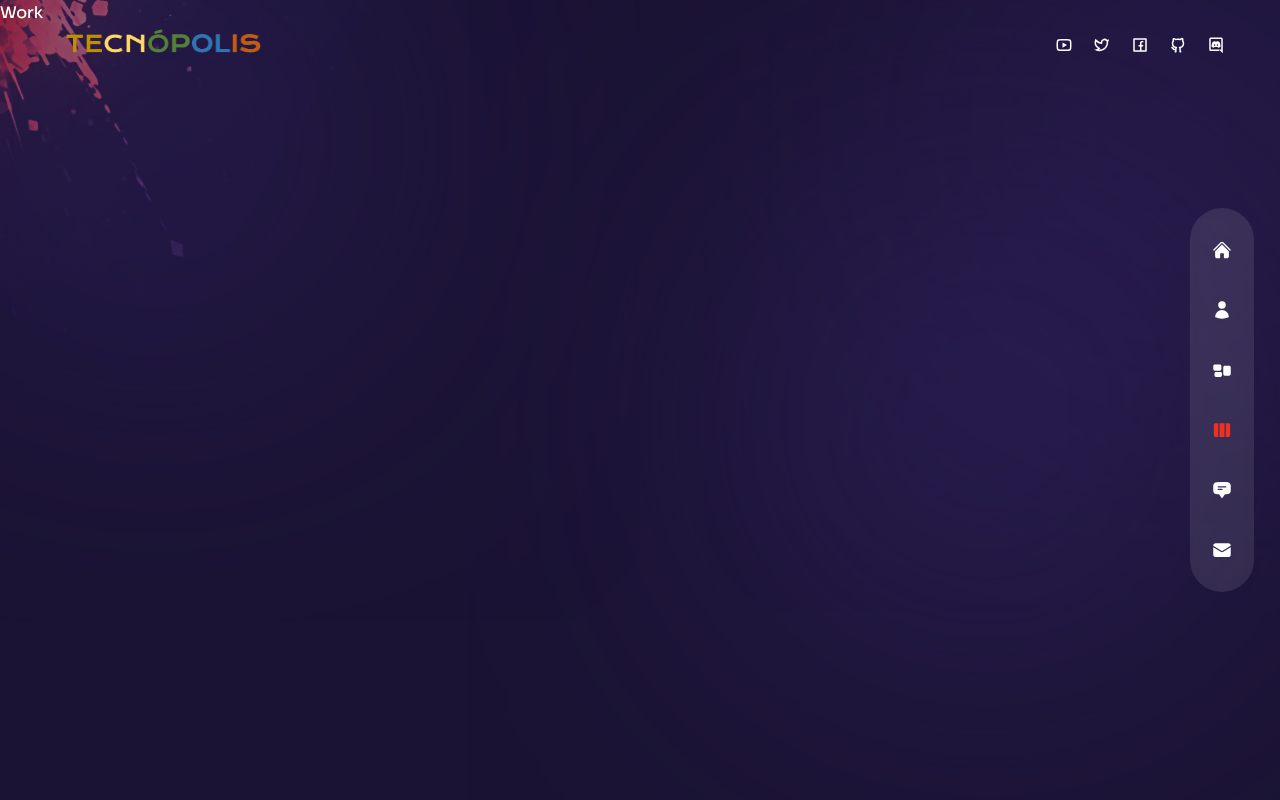
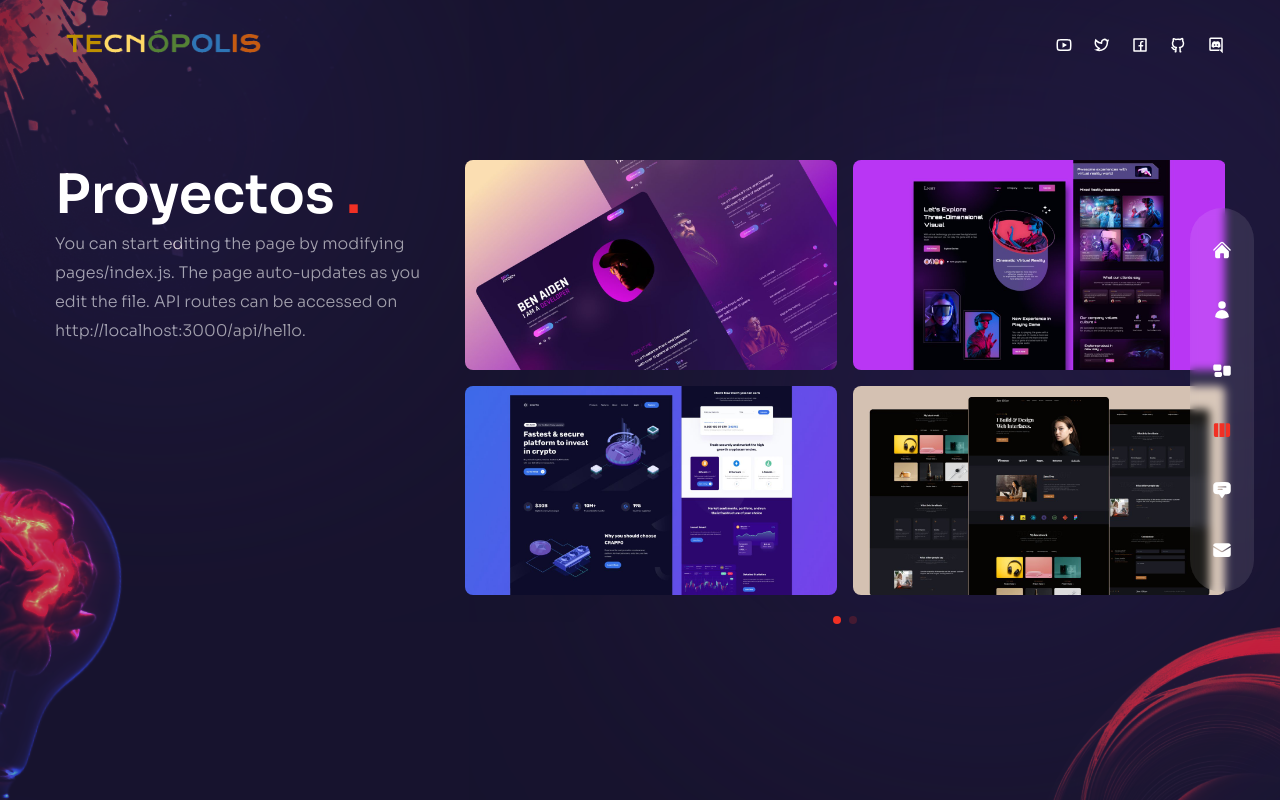
Before and after one commit to satara2358/portfolio, a Next.js app: page /work in a window 1280 px wide. Built offline with nearby package versions, Linux system fonts and the light colour scheme.

Commit message:
Proyectos

```diff
--- a/components/WorkSlider.js
+++ b/components/WorkSlider.js
@@ -1,4 +1,10 @@
-// data
+import { Swiper, SwiperSlide } from 'swiper/react';
+import 'swiper/css';
+import 'swiper/css/free-mode';
+import 'swiper/css/pagination';
+import { Pagination } from 'swiper';
+import Image from 'next/image';
+
 const workSlides = {
   slides: [
     {
@@ -45,7 +51,45 @@
 };
 
 const WorkSlider = () => {
-  return <div>Work Slider</div>;
+  return (
+    <Swiper
+      spaceBetween={10}
+      pagination={{
+        clickable: true,
+      }}
+      modules={[Pagination]}
+      className='h-[280px] sm:h-[480px]'
+    >
+      {workSlides.slides.map((slide, index) =>{
+        return(
+          <SwiperSlide key={index}>
+            <div className='grid grid-cols-2 grid-rows-2 gap-4 cursor-pointer'>
+              {slide.images.map((image, index) => {
+                return(
+                  <div className='relative rounded-lg overflow-hidden flex items-center justify-center group'>
+                    <div className='flex items-center justify-center relative overflow-hidden'>
+                      <Image
+                        src={image.path} width={500} height={300} alt=''
+                      />
+                      <div className='absolute inset-0 bg-gradient-to-l from-transparent via-[#e838cc] to-[#4a22bd] opacity-0 group-hover:opacity-40 transition-all duration-500'>
+                      </div>
+                      <div className='absolute bottom-0 translate-y-full group-hover:-translate-y-10'>
+                        <div>
+                          <div>title part 1</div>
+                          <div>title part 1</div>
+                          <div>title part 1</div>
+                        </div>
+                      </div>
+                    </div>
+                  </div>
+                )
+              })}
+            </div>
+          </SwiperSlide>
+        );
+      })}
+    </Swiper>
+  )
 };
 
 export default WorkSlider;
--- a/pages/services/index.js
+++ b/pages/services/index.js
@@ -42,6 +42,7 @@
           </motion.div>
         </div>
       </div>
+      <Bulb/>
     </div>
   )
 };
--- a/pages/work/index.js
+++ b/pages/work/index.js
@@ -1,5 +1,48 @@
+import WorkSlider from '../../components/WorkSlider.js'
+import ServiceSlider from '../../components/ServiceSlider';
+import Bulb from '../../components/Bulb';
+import Circles from '../../components/Circles';
+import { motion } from 'framer-motion';
+import { fadeIn } from '../../variants';
+
+
 const Work = () => {
-  return <div>Work</div>;
+  return (
+    <div className='h-full bg-primary/30 py-36 flex items-center'>
+      <Circles/>
+      <div className='container mx-auto'>
+        <div className='flex flex-col xl:flex-row gap-x-8'>
+          <div className='text-center flex xl:w-[30vw] flex-col lg:text-left mb-4 xl:marker:'>
+            <motion.h2
+              variants={fadeIn('up', 0.2)}
+              initial='hidden'
+              animate='show'
+              exit='hidden'
+              className='h2 xl:mb-0'>
+              Proyectos <span className='text-accent'>.</span>
+            </motion.h2>
+            <motion.p
+              variants={fadeIn('up', 0.4)}
+              initial='hidden'
+              animate='show'
+              exit='hidden'
+              className='mb-4 max-w-[400px] mx-auto lg:mx-0'>
+            You can start editing the page by modifying pages/index.js. The page auto-updates as you edit the file. API routes can be accessed on http://localhost:3000/api/hello.
+            </motion.p>
+          </div>
+          <motion.div
+            variants={fadeIn('down', 0.6)}
+            initial='hidden'
+            animate='show'
+            exit='hidden'
+            className='w-full xl:max-w-[65%]'>
+            <WorkSlider />
+          </motion.div>
+        </div>
+      </div>
+      <Bulb/>
+    </div>
+  )
 };
 
 export default Work;
```
Also changed, not shown: public/logo.svg (deleted).
